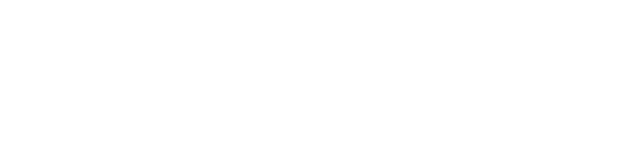
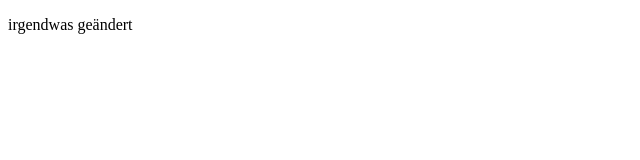
Before and after one commit to 369chaos/myproject, a plain HTML site: page index.html in a window 1280 px wide. Shown: the whole page, without its empty margins (0-640 px from the left). Drawn offline with Linux system fonts and the light colour scheme.

Commit message:
habe was verändert

```diff
--- a/index.html
+++ b/index.html
@@ -6,6 +6,6 @@
     <title>hier ist es aktueller als im bash</title>
   </head>
   <body>
-    <!-- Sichtbarer Dokumentinhalt im body -->
+	<p> irgendwas geändert</p>
   </body>
 </html>
```
